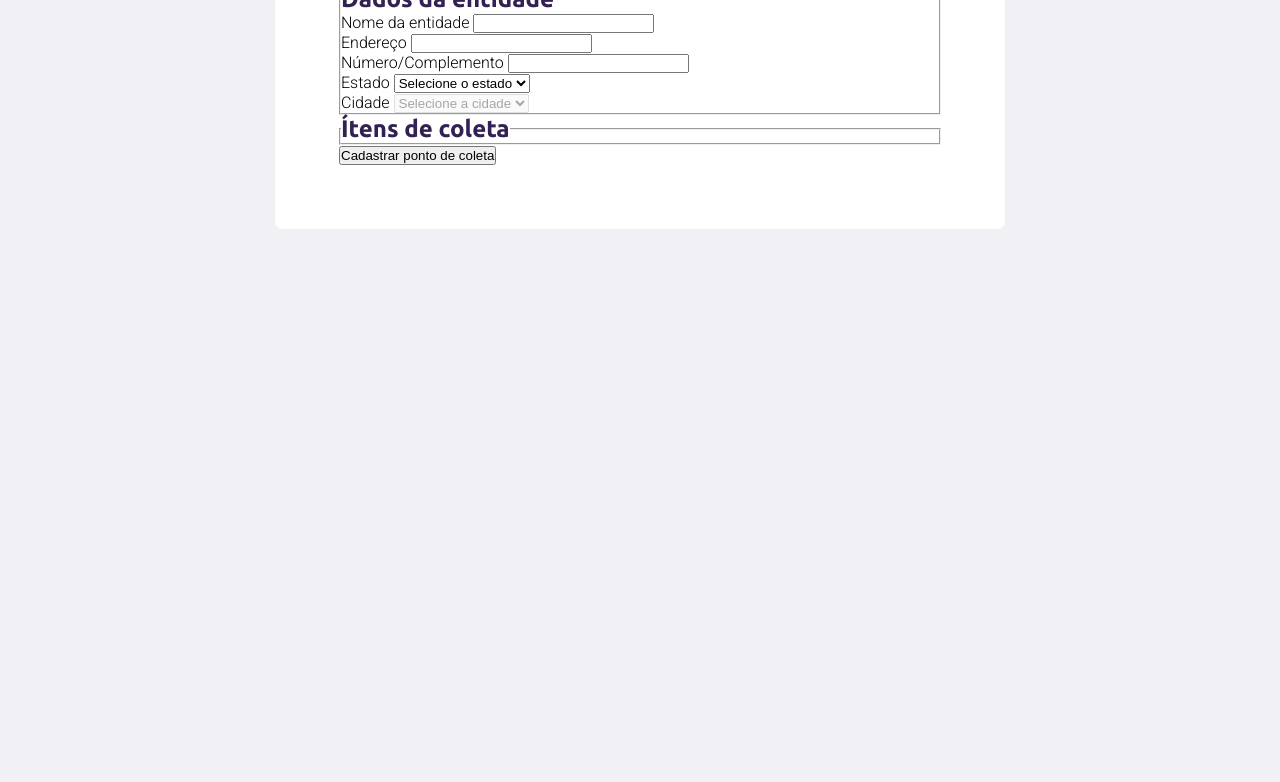
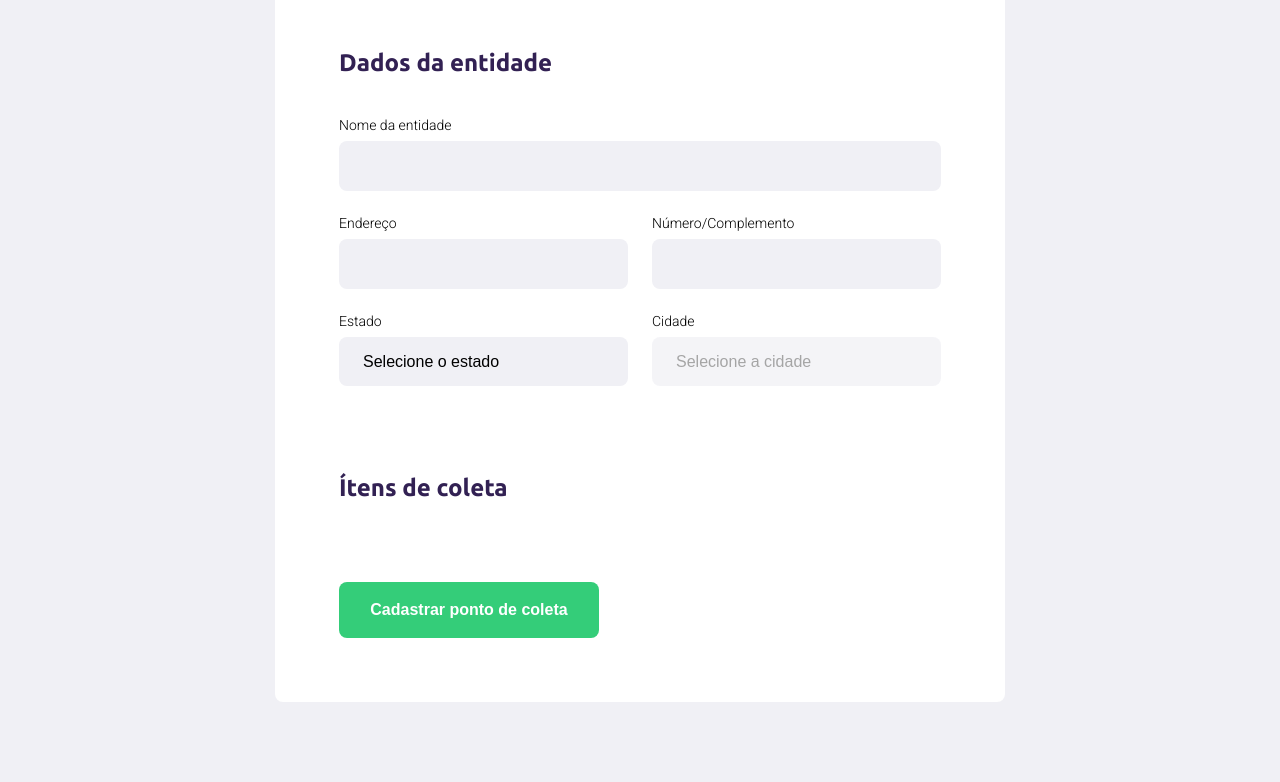
Before and after one commit to AfonsoMachado/ecoleta-nlw, a plain HTML site: page create-point.html in a window 1280 px wide. Shown: the part 288-1070 px from the top of the page. Before the commit the page ends 800 px from the top, so only its background shows below. Drawn offline with Linux system fonts and the light colour scheme.

Commit message:
finalizando estilização do form de cadastro de ponto de coleta

```diff
--- a/styles/create-point.css
+++ b/styles/create-point.css
@@ -39,3 +39,83 @@ form {
 
   /* aplica largura e altura na box e não no conteudo */
 }
+
+from h1 {
+  font-size: 36px;
+}
+
+form fieldset {
+  margin-top: 64px;
+  border: 0;
+}
+
+form legend {
+  margin-bottom: 40px;
+}
+
+form legend h2 {
+  font-size: 24px;
+}
+
+form .field {
+  /* preenche a linha inteira */
+  flex: 1;
+  display: flex;
+  flex-direction: column;
+
+  margin-bottom: 24px;
+}
+
+form .field-group {
+  display: flex;
+
+}
+
+form input,
+form select {
+  background-color: #f0f0f5;
+
+  border: 0;
+  padding: 16px 24px;
+  font-size: 16px;
+  outline: none;
+
+  border-radius: 8px;
+}
+
+form select {
+  /* Resetar o padrão do browsern o select */
+  -webkit-appearance: none;
+  -moz-appearance: none;
+  appearance: none;
+}
+
+form label {
+  font-size: 14px;
+  margin-bottom: 8px;
+}
+
+/* selecionando todo field seguido de um field */
+form .field-group .field + .field {
+  margin-left: 24px;
+}
+
+form button {
+  width: 260px;
+  height: 56px;
+
+  background-color: var(--primary-color);
+  border-radius: 8px;
+
+  color: #fff;
+  font-weight: bold;
+  font-size: 16px;
+
+  border: 0;
+  margin-top: 40px;
+  transition: background-color 400ms;
+}
+
+form button:hover {
+  background-color: #2fb86e;
+}
```
